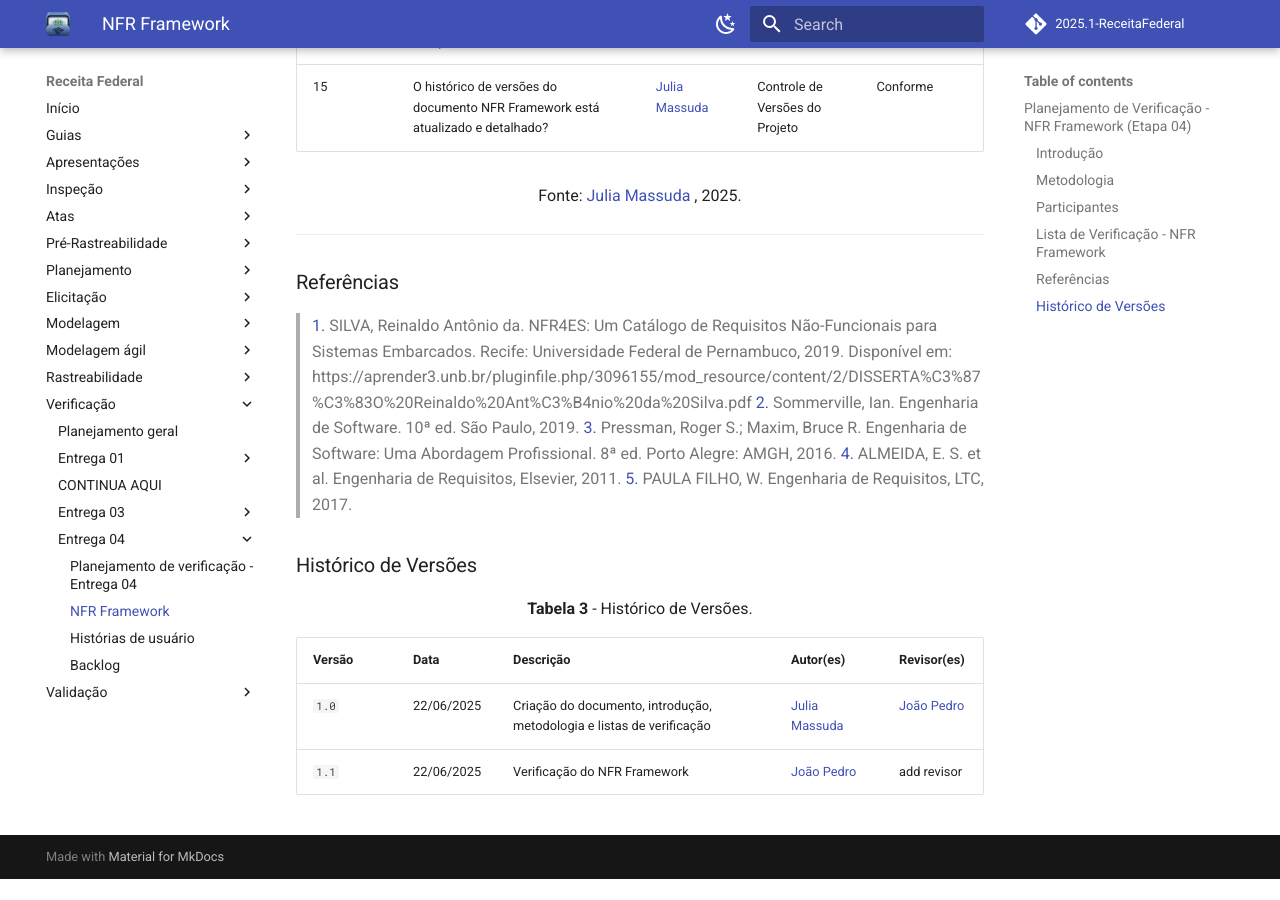
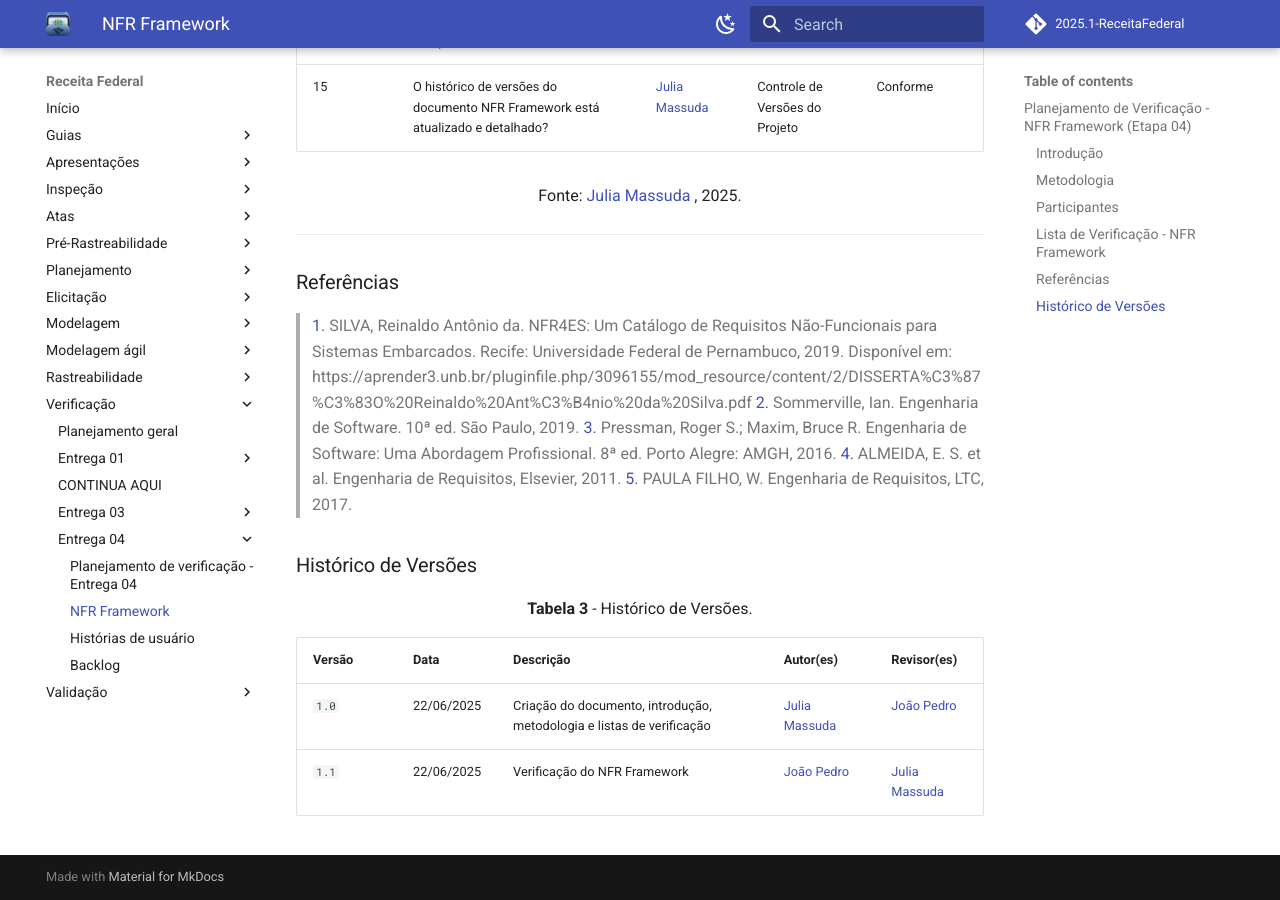
Before and after one commit to Requisitos-de-Software/2025.1-Meu-INSS, an MkDocs documentation site: the page built from docs/verificacao/entrega4/lista-nfrframework.md, in a window 1280 px wide and 900 px high, scrolled down 2559 px. Built offline with MkDocs 1.6.1 and Material for MkDocs 9.7.7, drawn with Linux system fonts in a browser that asks for light colours; comment, search, counter and statistics services are not loaded; before the commit the page ends 3438 px from its top, so only the background shows below that.

Commit message:
Adicionando revisor na versão

```diff
--- a/docs/verificacao/entrega4/lista-nfrframework.md
+++ b/docs/verificacao/entrega4/lista-nfrframework.md
@@ -61,4 +61,4 @@ A metodologia utilizada nessa etapa é a [verificação de Fagan](https://requis
 | Versão | Data | Descrição | Autor(es) | Revisor(es) |
 |---|---|---|---|---|
 | `1.0` | 22/06/2025 | Criação do documento, introdução, metodologia e listas de verificação |  [Julia Massuda](https://github.com/JuliaReis18)  | [João Pedro](https://github.com/JpRodrigues2)  |
-| `1.1` | 22/06/2025 | Verificação do NFR Framework |  [João Pedro](https://github.com/JpRodrigues2)  | add revisor |
+| `1.1` | 22/06/2025 | Verificação do NFR Framework |  [João Pedro](https://github.com/JpRodrigues2)  | [Julia Massuda](https://github.com/JuliaReis18) |
```
